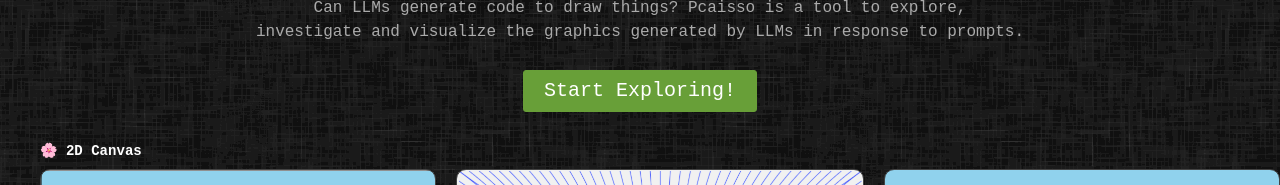
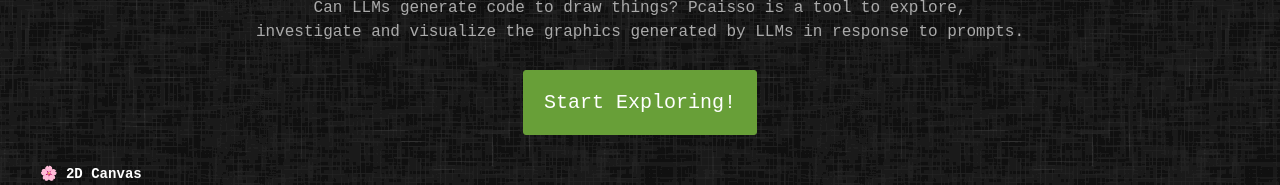
Before and after one commit to rmadhuram/pcaisso-next, a Next.js app: page / in a window 1280 px wide. Shown: the part 216-401 px from the top of the page. Built offline with nearby package versions, Linux system fonts and the light colour scheme; no server answers; a web font is replaced by a local one.

Commit message:
connected to draw page.

```diff
--- a/src/app/draw/results.tsx
+++ b/src/app/draw/results.tsx
@@ -1,6 +1,3 @@
-"use client";
-
-import { useState } from "react";
 import { TabView, TabPanel } from "primereact/tabview";
 import styles from "./results.module.scss";
 import CodeWithLineNumbers from "@/app/components/CodeWithLineNumbers";
--- a/src/app/page.module.scss
+++ b/src/app/page.module.scss
@@ -42,6 +42,7 @@
   }
 
   .explore-button {
+    visibility: visible;
     padding: 20px;
     font-family: "Chivo Mono", monospace;
   }
--- a/src/app/page.tsx
+++ b/src/app/page.tsx
@@ -1,6 +1,7 @@
+"use client";
 import Link from "next/link";
 import styles from "./page.module.scss";
-import { Button } from 'primereact/button';
+import { Button } from "primereact/button";
 
 export default function Page() {
   return (
@@ -11,12 +12,22 @@
         </h1>
         <h2>[AI Art + Code]</h2>
       </div>
-      <p className="explain">Can LLMs generate code to draw things? Pcaisso is a tool to explore, <br/>
-        investigate and visualize the graphics generated by LLMs in response to prompts.
+      <p className="explain">
+        Can LLMs generate code to draw things? Pcaisso is a tool to explore,{" "}
+        <br />
+        investigate and visualize the graphics generated by LLMs in response to
+        prompts.
       </p>
-      <Button className="explore-button" type="submit" severity="success" size="large">
-        Start Exploring!
-      </Button>
+      <Link href="/draw" passHref>
+        <Button
+          className="explore-button"
+          type="submit"
+          severity="success"
+          size="large"
+        >
+          Start Exploring!
+        </Button>
+      </Link>
       <h3>🌸 2D Canvas</h3>
       <section className="gallery">
         <div className="item item-1">
@@ -55,7 +66,7 @@
       <section className="gallery">
         <div className="item">
           <video width="100%" autoPlay muted loop>
-            <source src="/demos/clock.mp4" type="video/mp4"/>
+            <source src="/demos/clock.mp4" type="video/mp4" />
           </video>
           <div className="bottom-section">
             <p>A functional clock</p>
@@ -69,7 +80,7 @@
 
         <div className="item">
           <video width="100%" autoPlay muted loop>
-            <source src="/demos/bricks.mp4" type="video/mp4"/>
+            <source src="/demos/bricks.mp4" type="video/mp4" />
           </video>
           <div className="bottom-section">
             <p>Make a simple bricks game</p>
@@ -83,7 +94,7 @@
 
         <div className="item">
           <video width="100%" autoPlay muted loop>
-            <source src="/demos/fractal.mp4" type="video/mp4"/>
+            <source src="/demos/fractal.mp4" type="video/mp4" />
           </video>
           <div className="bottom-section">
             <p>Animated fractal</p>
@@ -100,7 +111,7 @@
       <section className="gallery">
         <div className="item">
           <video width="100%" autoPlay muted loop>
-            <source src="/demos/cube.mp4" type="video/mp4"/>
+            <source src="/demos/cube.mp4" type="video/mp4" />
           </video>
           <div className="bottom-section">
             <p>Rotating Cube</p>
@@ -133,10 +144,9 @@
         <div className="item"></div>
       </section>
       <p className="footer animated bounceInUp animate-delay-2s">
-        Made with 💖 by the{" "}
-        <Link href="/home/contributions">students and friends</Link> of{" "}
+        Made with 💖 by the
+        <Link href="/contributions">students and friends</Link> of
         <Link target="_blank" href="https://gct.ac.in/">
-          {" "}
           GCT, Coimbatore
         </Link>
       </p>
```
